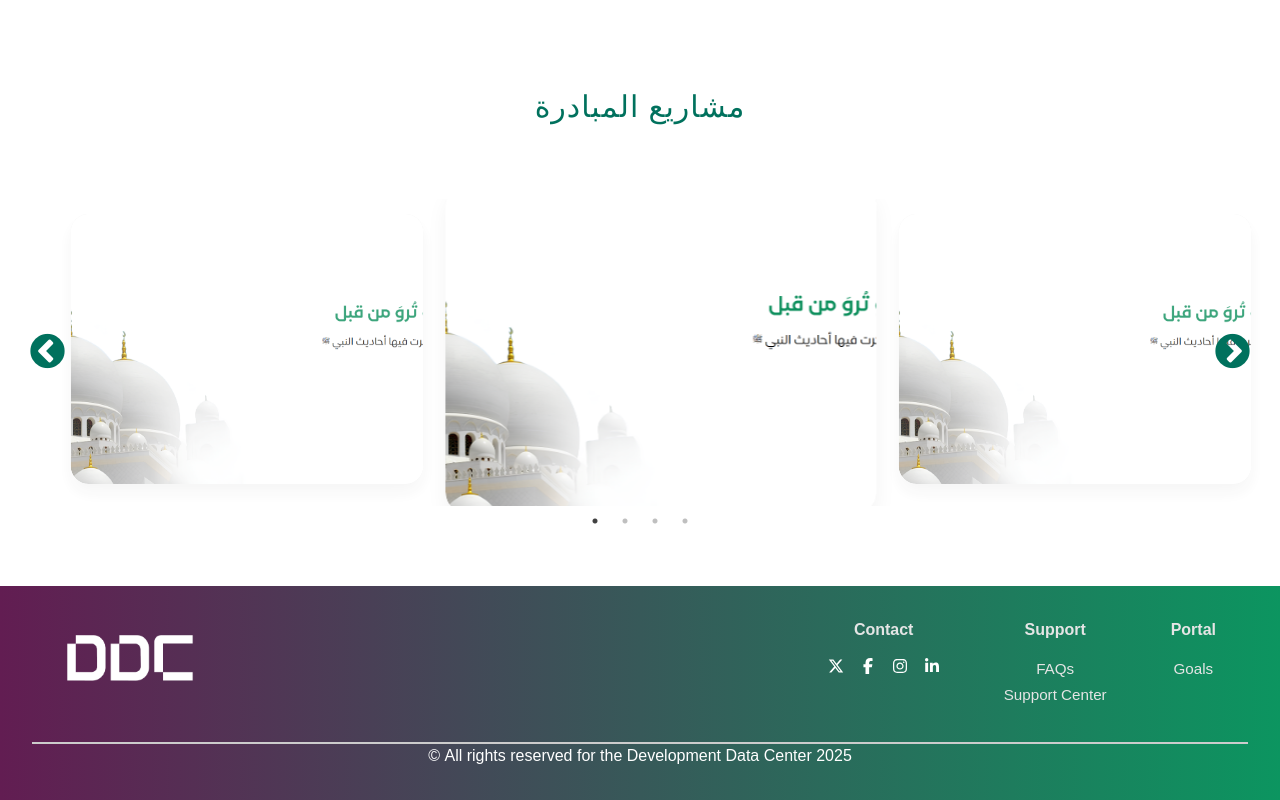
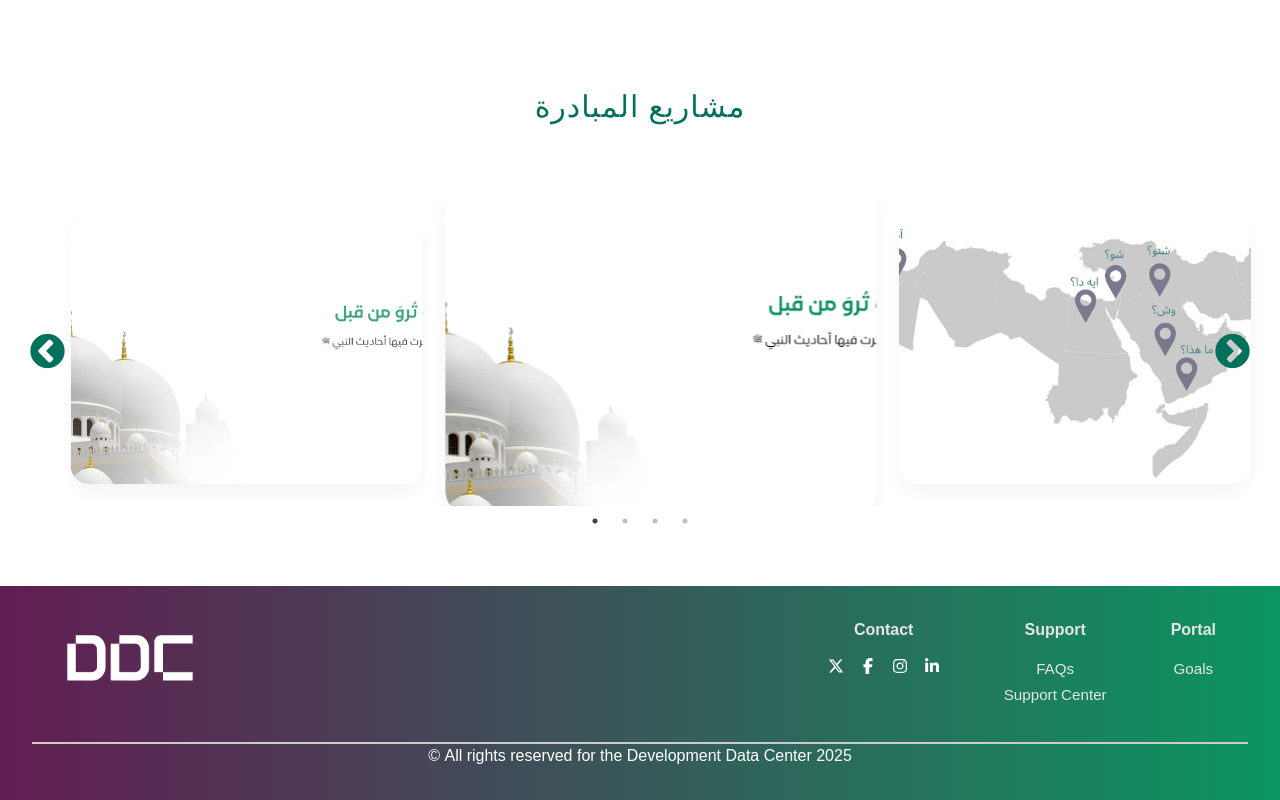
Before and after one commit to AsmaAlghamdi1/marwiyyat, a React (Vite) app: page / in a window 1280 px wide. Shown: the part 1466-2266 px from the top of the page. Built offline with nearby package versions, Linux system fonts and the light colour scheme.

Commit message:
Add image in projectsSlider.jsx to link another website

```diff
--- a/src/components/ProjectsSlider.jsx
+++ b/src/components/ProjectsSlider.jsx
@@ -4,7 +4,7 @@ import 'slick-carousel/slick/slick.css';
 import 'slick-carousel/slick/slick-theme.css';
 import '../css/ProjectsSlider.css';
 import project1 from "../assets/project1.png";
-import project2 from '../assets/project1.png';
+import lahjatna from '../assets/lahjatna.jpg';
 import project3 from '../assets/project1.png';
 import project4 from '../assets/project1.png';
 import { useNavigate } from 'react-router-dom';
@@ -41,7 +41,7 @@ export const ProjectsSlider = () => {
 
   const projects = [
     { id: 1, image: project1, link:'/home' },
-    { id: 2, image: project2, link:'/home' },
+    { id: 2, image: lahjatna, link:'' },
     { id: 3, image: project3, link:'/home' },
     { id: 4, image: project4, link:'/home' },
   ];
```
Also changed, not shown: src/assets/lahjatna.jpg (added).
